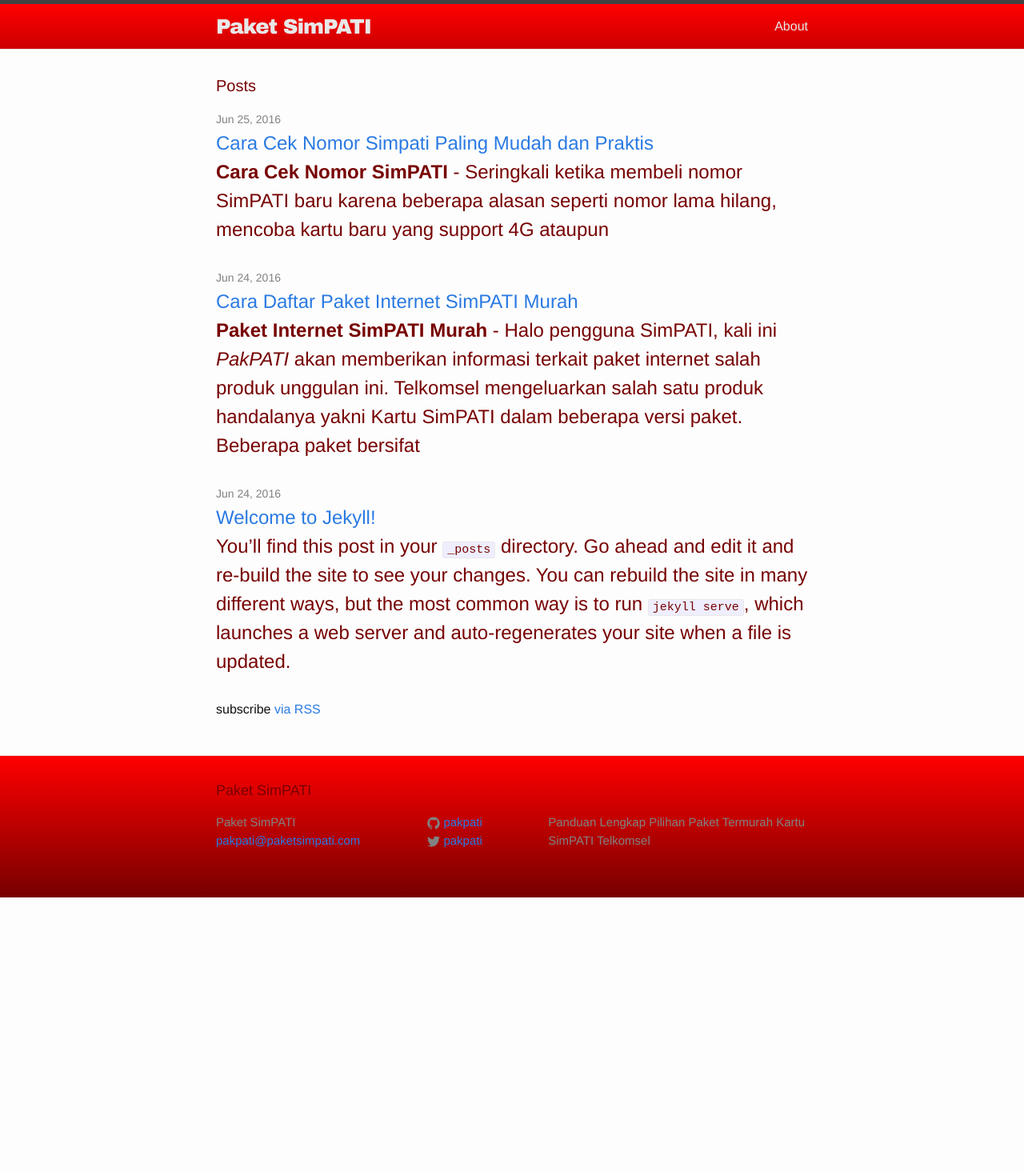
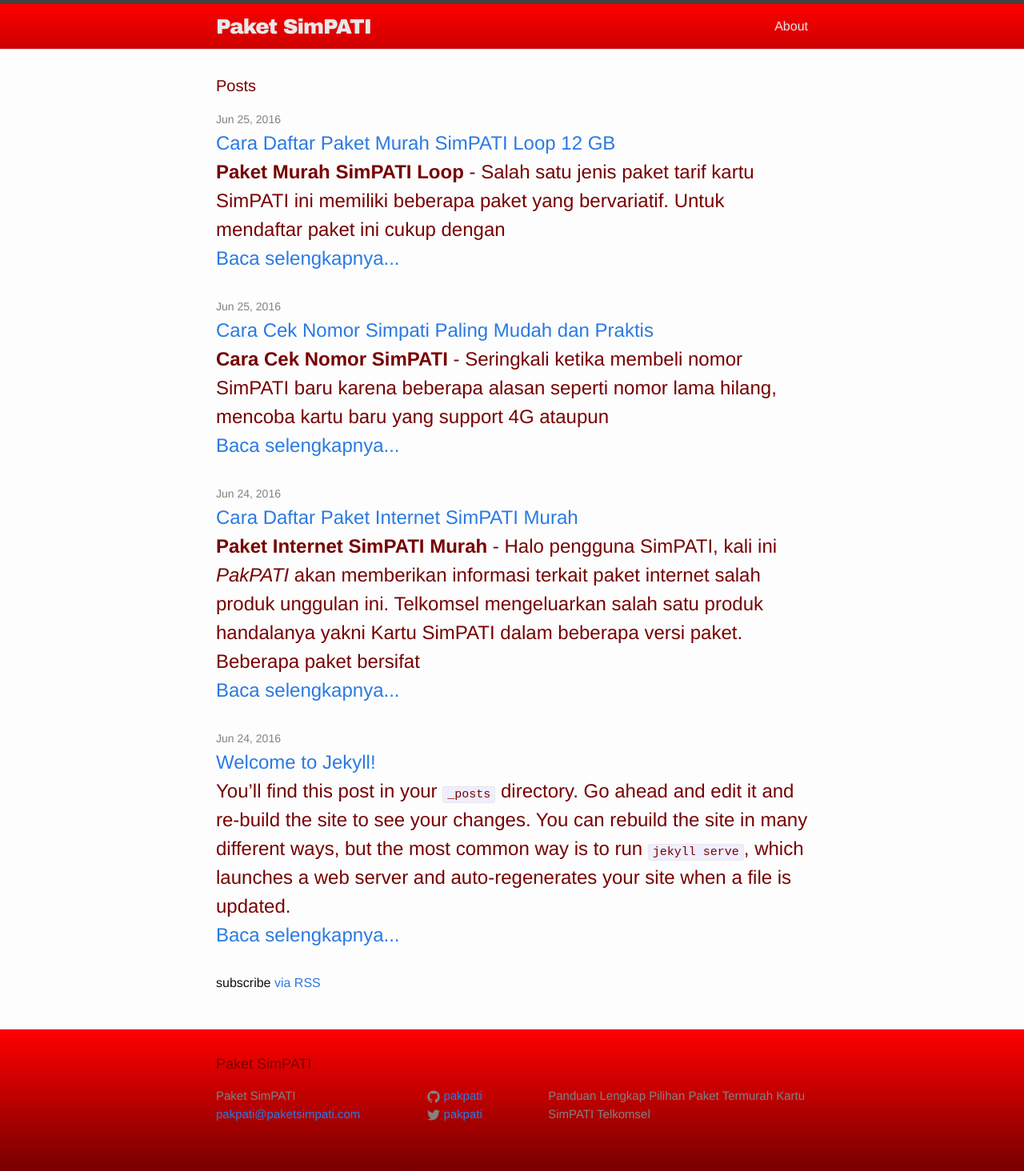
Before and after one commit to paketsimpati/paketsimpati.github.io, a Jekyll site: the page built from index.html, in a window 1280 px wide. Shown: the whole page at 80% size. Built offline with Jekyll 4.4.1, drawn with Linux system fonts in a browser that asks for light colours; before the commit the page ends 1122 px from its top, so only the background shows below that; some of the changed lines change nothing that is shown.

Commit message:
update artikel 3

```diff
--- /dev/null
+++ b/_posts/2016-06-25-paket-murah-simpati-loop.markdown
@@ -0,0 +1,30 @@
+---
+layout: post
+title:  Cara Daftar Paket Murah SimPATI Loop 12 GB
+date:   2016-06-25 19:42:05 +0900
+categories: fitur
+permalink: paket-murah-simpati-loop
+excerpt_separator: <!--more-->
+---
+<b>Paket Murah SimPATI Loop</b> - Salah satu jenis paket tarif kartu SimPATI ini memiliki beberapa paket yang bervariatif. Untuk mendaftar paket ini cukup dengan<!--more--> melakukan registrasi dengan memilih jenis paket yang menarik dan sesuai kebutuhan anda.
+
+Jika anda pengguna kartu SimPATI Loop, tentu anda paham aturan paket tarif yang berlaku pada jenis kertu SimPATI ini. Berbeda dengan [paket simpati]({{site.url}}) yang lainnya, SimPATI Loop menawarkan paket tarif yang cukup besar namun dengan syarat tertentu.
+
+Berikut ini adalah langkah-langkah untuk melakukan registrasi paket Internet SimPATI Loop dengan quota data sebesar `12 GB` yang dapat anda nikmati selama tiga puluh hari atau satu bulan.
+
+<h3>Cara Daftar Paket Internet SimPATI Loop 12 GB</h3>
+Pertama-tama tentu pastikan kartu SimPATI Loop anda tidak dalam masa tenggang dan memiliki jumlah pulsa yang cukup untuk aktivasi paket internet ini. Jika temikian, selanjutnya silahkan ikuti cara berikut:
+
+![Cara cek nomor SimPATI]({{ site.url }}/pictures/paket-murah-simpati-loop-12gb-1.jpg){: .center-image }
+
+<blockquote>
+	1. Dial ke *567# <br/>
+	2. Pilih point 5 "Internet" <br/>
+	3. Pilih point 2 "Loop 12 GB 30 hari"<br/>
+	4. Pilih point 2 "Aktifkan paket"<br/>
+	5. Pilih point 1 "Nasional (nama wilayah)"<br/>
+	6. Pilih point 1 "Ya". untuk konfirmasi pengaktifan paket<br/>
+	7. Tunggu pesan dari 3636, balas dengan "FLASH YA" untuk aktifkan paket
+</blockquote>
+
+`Kenapa harus yang 12 GB, bukankah ada pilihan 16 GB juga?`
--- a/index.html
+++ b/index.html
@@ -14,6 +14,7 @@
         <h2>
           <a class="post-link" href="{{ post.url | prepend: site.baseurl }}">{{ post.title }}</a>
           {{ post.excerpt | remove: '<p>' | remove: '</p>' }}
+          <a class="post-link" href="{{ post.url | prepend: site.baseurl }}">Baca selengkapnya...</a>
         </h2>
       </li>
     {% endfor %}
```
Also changed, not shown: pictures/paket-murah-simpati-loop-12gb-1.jpg (added).
